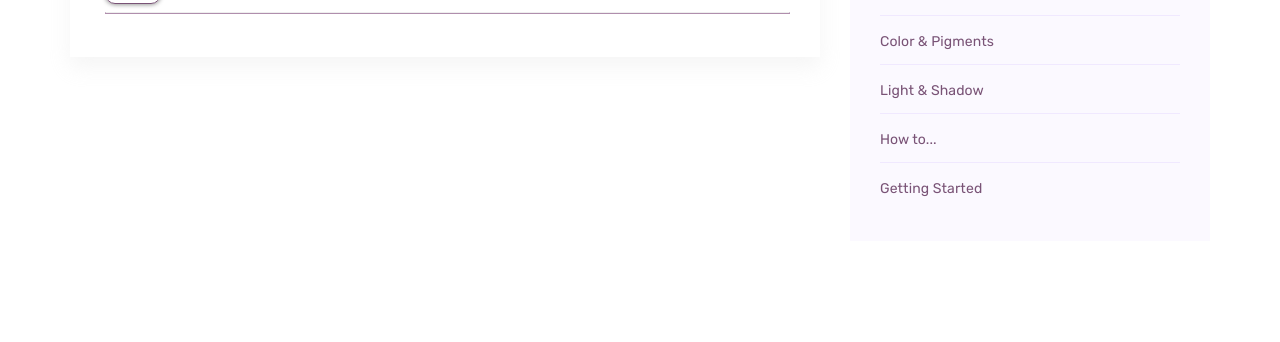
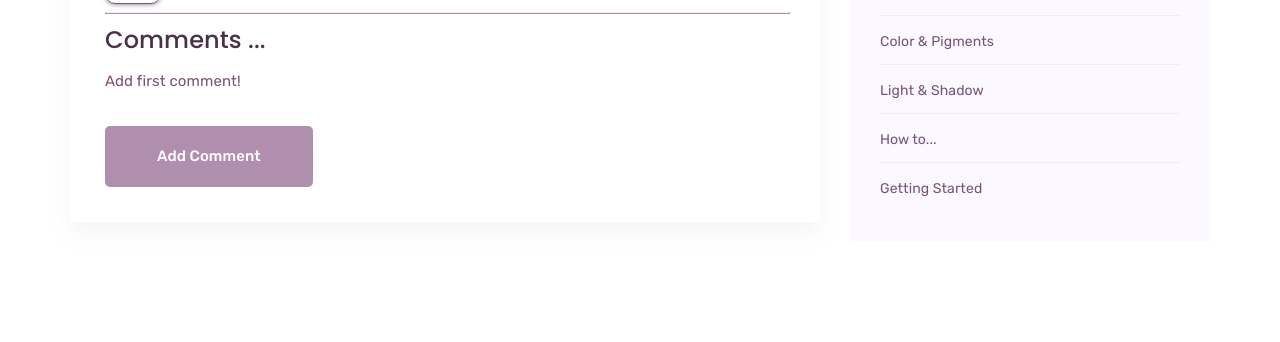
Before and after one commit to ClaudiaInSweden/hanneles_art_gallery, a Django app: template academy/templates/academy/post_detail.html in a window 1280 px wide. Shown: the part 540-882 px from the top of the page. Before the commit the page ends 737 px from the top, so only its background shows below. Run offline with Django 3.2, Linux system fonts and the light colour scheme; the template is opened without the code that fills it, so the values that code supplies are empty; some libraries are stand-ins or nearby versions.

Commit message:
Add comment model, update post detail template

```diff
--- a/academy/admin.py
+++ b/academy/admin.py
@@ -1,6 +1,7 @@
 from django.contrib import admin
-from .models import Post, Category
+from .models import Post, Category, Comment
 
 # Register your models here.
 admin.site.register(Post)
 admin.site.register(Category)
+admin.site.register(Comment)
--- a/academy/templates/academy/post_detail.html
+++ b/academy/templates/academy/post_detail.html
@@ -67,6 +67,17 @@
                             <div>
                             <hr class="dropdown-divider">
                         </div>
+                        <h3>Comments ...</h3>
+                        {% if not post.comments.all %}
+                        <p>Add first comment!</p>
+                        {% else %}
+                        {% for comment in post.comments.all %}
+                        <strong>{{ comment.name }}</strong>
+                        <p>{{ comment.date_added }}</p>
+                        <p>{{ comment.commenttext }}</p>
+                        {% endfor %}
+                        {% endif %}
+                        <button class="btn_1">Add comment</button>
                     </article>
                 </div>
             </div>
```
Also changed, not shown: academy/models.py (+15 -0 lines), academy/migrations/0009_comment.py (added), academy/migrations/0010_auto_20240623_1127.py (added).
